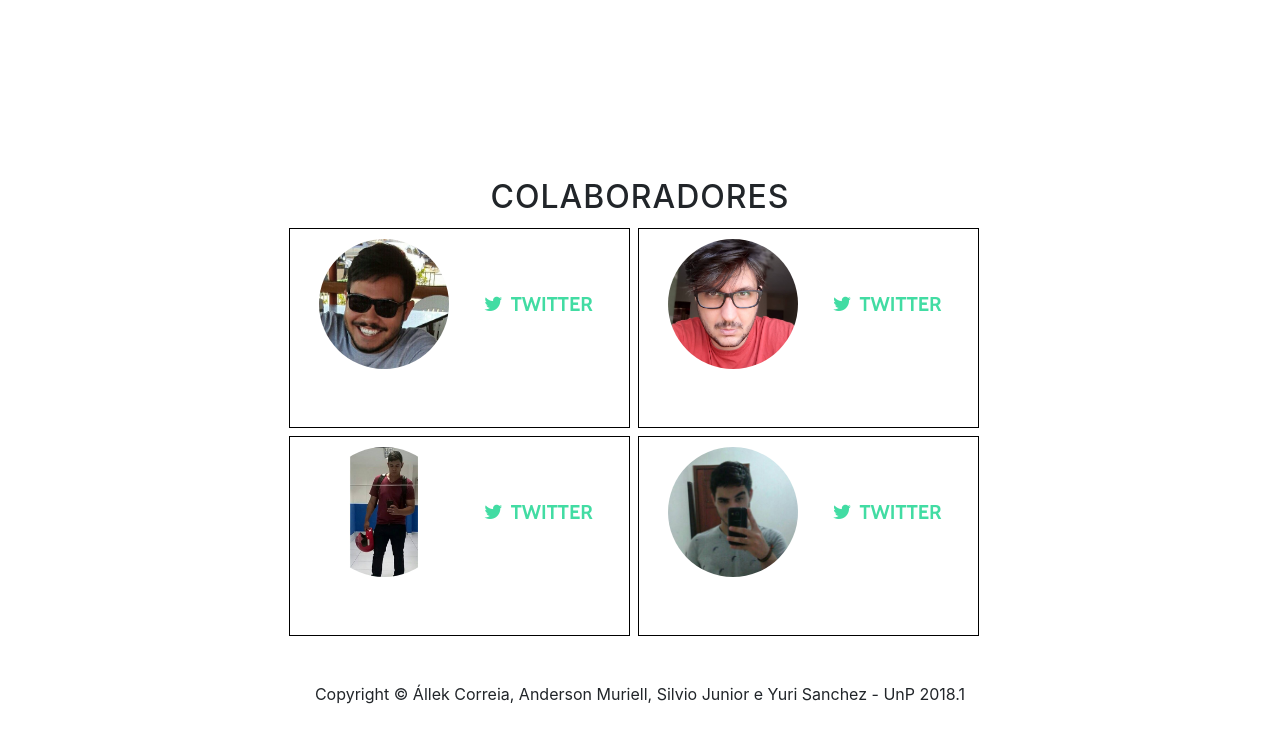
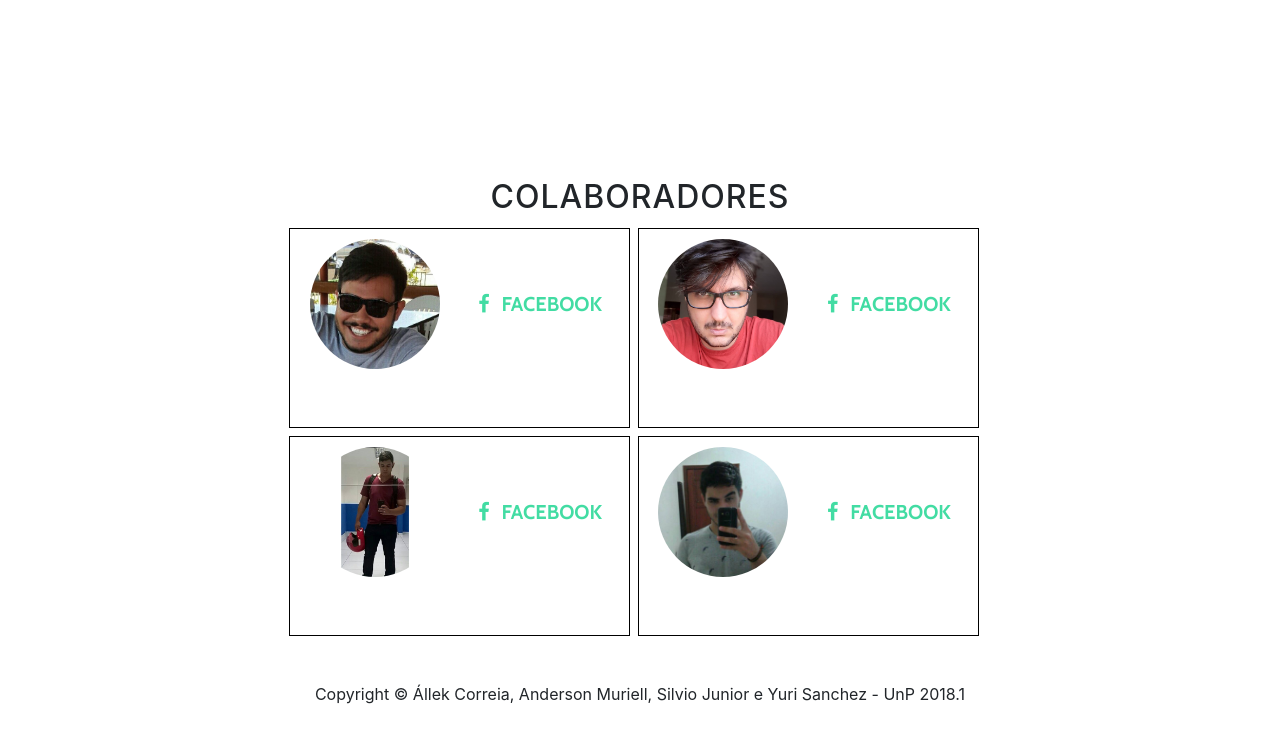
Before and after one commit to allekwrc/site-pesquisa-engsoft, a website with bundled scripts: page index.html in a window 1280 px wide. Shown: the part 7173-7915 px from the top of the page. Built offline with nearby package versions, Linux system fonts and the light colour scheme.

Commit message:
Update - Colaboradores

```diff
--- a/index.html
+++ b/index.html
@@ -236,18 +236,18 @@
           <h2>Colaboradores</h2>
             <div class="divSquare">
                 <img class="imgcicle" src="img/Allek.jpg" alt="[Allek Correia]" height=25% width=50%>
-                    <a href="https://twitter.com/AllekCorreia" class="btn btn-default btn-lg">
-                          <i class="fa fa-twitter fa-fw"></i>
-                          <span class="network-name">Twitter</span>
+                    <a href="https://www.facebook.com/allek.correia" class="btn btn-default btn-lg">
+                          <i class="fa fa-facebook fa-fw"></i>
+                          <span class="network-name">Facebook</span>
                     </a>
             </div>
 
             <div class="divSquare">
 
                     <img class="imgcicle" src="img/Anderson.jpg" alt="[Anderson Muriell]" height=25% width=50%>
-                        <a href="https://twitter.com/theblackturtle" class="btn btn-default btn-lg">
-                          <i class="fa fa-twitter fa-fw"></i>
-                          <span class="network-name">Twitter</span>
+                        <a href="https://www.facebook.com/andymuriell" class="btn btn-default btn-lg">
+                          <i class="fa fa-facebook fa-fw"></i>
+                          <span class="network-name">Facebook</span>
                     </a>
             </div>
 
@@ -256,18 +256,18 @@
             <div class="divSquare">
 
                 <img class="imgcicle" src="img/Silvio.jpg" alt="[Silvio Junior]" height=25% width=50%>
-                    <a href="https://twitter.com/AllekCorreia" class="btn btn-default btn-lg">
-                          <i class="fa fa-twitter fa-fw"></i>
-                          <span class="network-name">Twitter</span>
+                    <a href="https://www.facebook.com/silvio.dasilvajunio" class="btn btn-default btn-lg">
+                          <i class="fa fa-facebook fa-fw"></i>
+                          <span class="network-name">Facebook</span>
                     </a>
             </div>
 
             <div class="divSquare">
 
                 <img class="imgcicle" src="img/Yuri.jpg" alt="[Yuri Sanchez]" height=25% width=50%>
-                    <a href="https://twitter.com/AllekCorreia" class="btn btn-default btn-lg">
-                          <i class="fa fa-twitter fa-fw"></i>
-                          <span class="network-name">Twitter</span>
+                    <a href="https://www.facebook.com/Sanchez.sobral" class="btn btn-default btn-lg">
+                          <i class="fa fa-facebook fa-fw"></i>
+                          <span class="network-name">Facebook</span>
                     </a>
             </div>
         </div>
```
